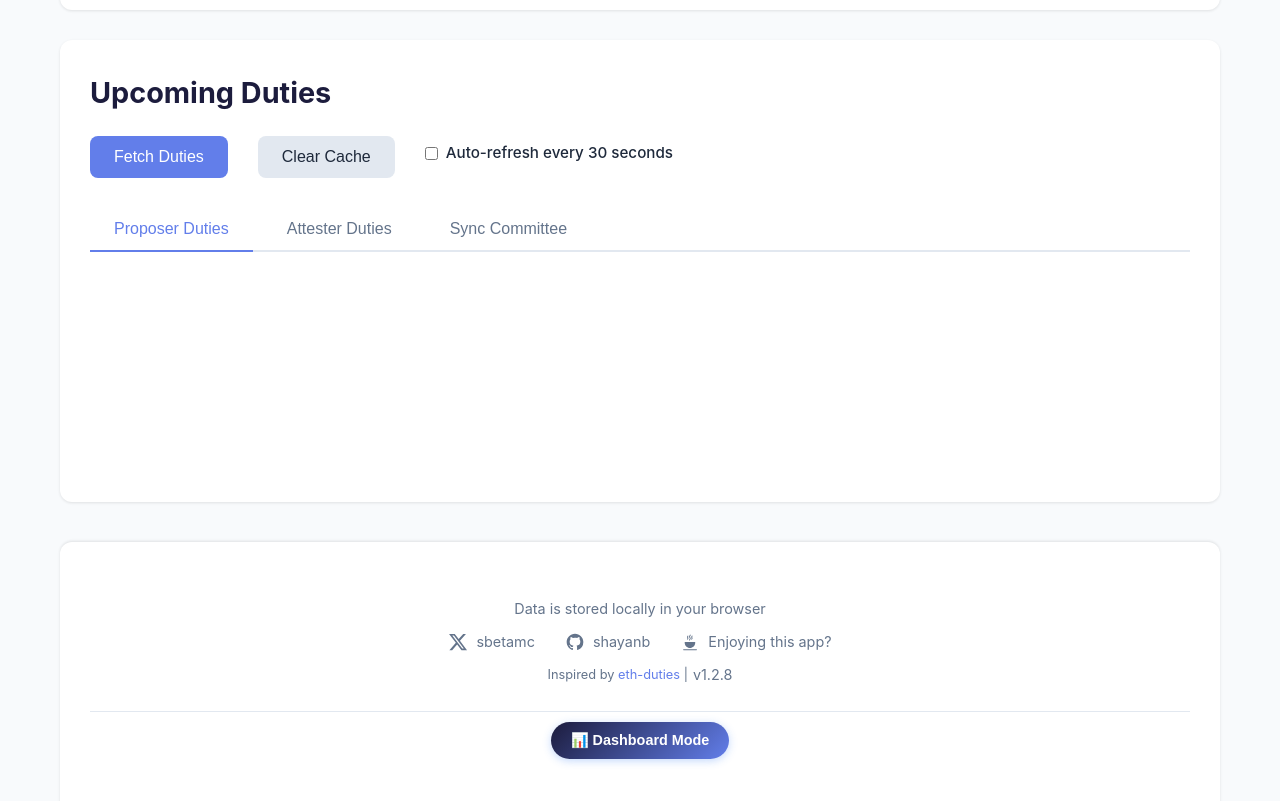
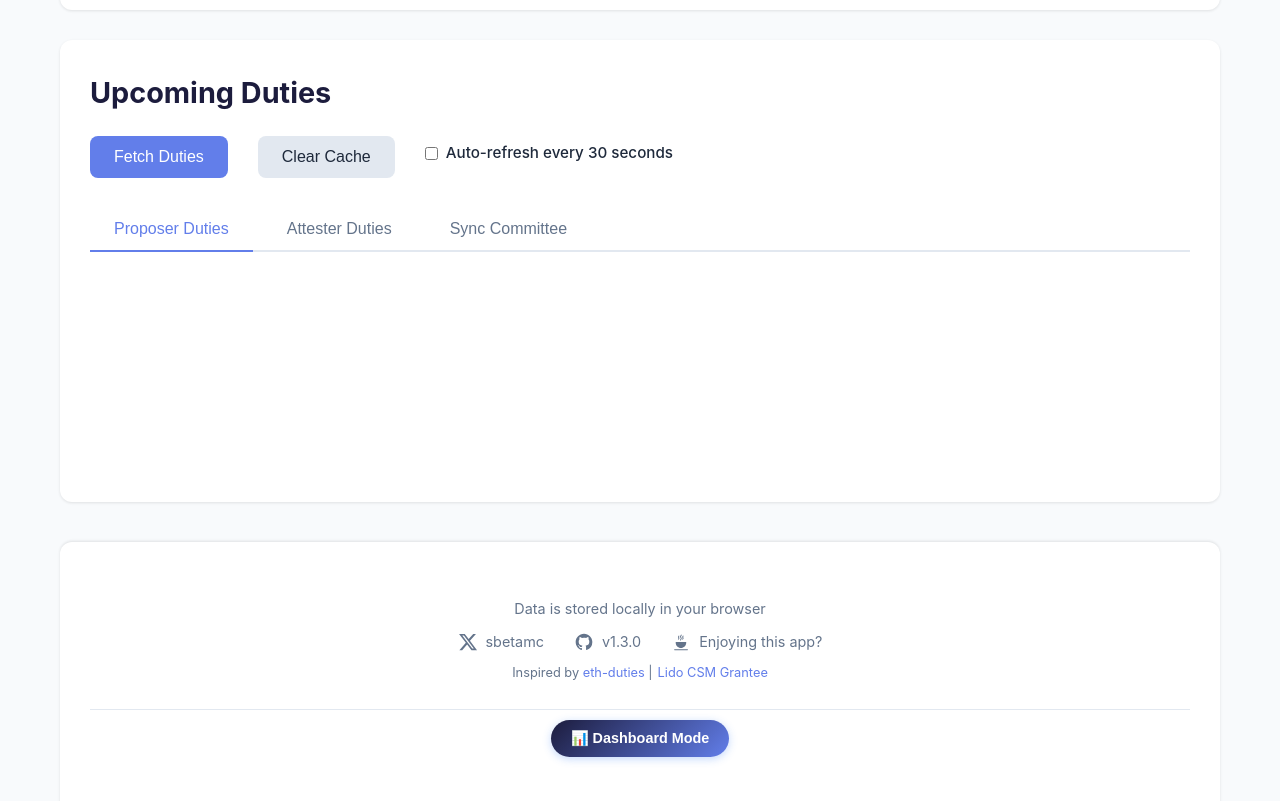
Before and after one commit to shayanb/ethduties, a website: page index.html in a window 1280 px wide. Shown: the part 725-1526 px from the top of the page. Drawn offline with nearby package versions, Linux system fonts and the light colour scheme; no server answers; a script that the page names is missing.

Commit message:
fix footer, add CSM grant

```diff
--- a/index.html
+++ b/index.html
@@ -527,11 +527,11 @@
                             </a>
                         </div>
                         <div class="social-item">
-                            <a href="https://github.com/shayanb" target="_blank" title="GitHub Profile" class="social-icon">
+                            <a href="https://github.com/shayanb/ethduties" target="_blank" title="GitHub Profile" class="social-icon">
                                 <svg width="20" height="20" viewBox="0 0 24 24" fill="currentColor">
                                     <path d="M12 2C6.477 2 2 6.484 2 12.017c0 4.425 2.865 8.18 6.839 9.504.5.092.682-.217.682-.483 0-.237-.008-.868-.013-1.703-2.782.605-3.369-1.343-3.369-1.343-.454-1.158-1.11-1.466-1.11-1.466-.908-.62.069-.608.069-.608 1.003.07 1.531 1.032 1.531 1.032.892 1.53 2.341 1.088 2.91.832.092-.647.35-1.088.636-1.338-2.22-.253-4.555-1.113-4.555-4.951 0-1.093.39-1.988 1.029-2.688-.103-.253-.446-1.272.098-2.65 0 0 .84-.27 2.75 1.026A9.564 9.564 0 0112 6.844c.85.004 1.705.115 2.504.337 1.909-1.296 2.747-1.027 2.747-1.027.546 1.379.202 2.398.1 2.651.64.7 1.028 1.595 1.028 2.688 0 3.848-2.339 4.695-4.566 4.943.359.309.678.92.678 1.855 0 1.338-.012 2.419-.012 2.747 0 .268.18.58.688.482A10.019 10.019 0 0022 12.017C22 6.484 17.522 2 12 2z"/>
                                 </svg>
-                                <span>shayanb</span>
+                                <span>v1.3.0</span>
                             </a>
                         </div>
                         <div class="social-item">
@@ -547,7 +547,7 @@
                         <span style="font-size: 0.8rem; color: var(--text-secondary);">
                             Inspired by <a href="https://github.com/TobiWo/eth-duties" target="_blank">eth-duties</a> |
                         </span>
-                        <a href="https://github.com/shayanb/ethduties" target="_blank" class="footer-version">v1.2.8</a>
+                        <a href="https://x.com/sbetamc/status/1948034079716200747" target="_blank" style="font-size: 0.8rem; ">Lido CSM Grantee</a>
                     </div>
                 </div>
             </div>
```
